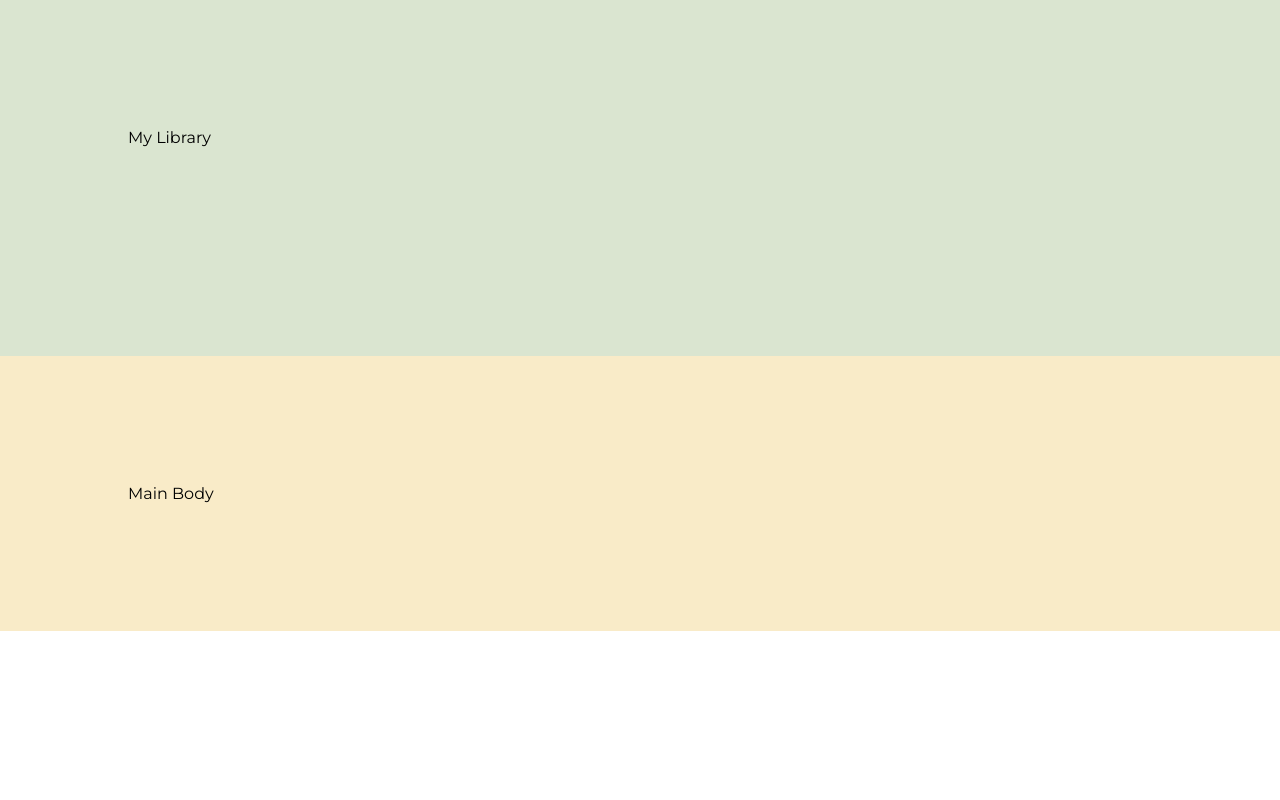
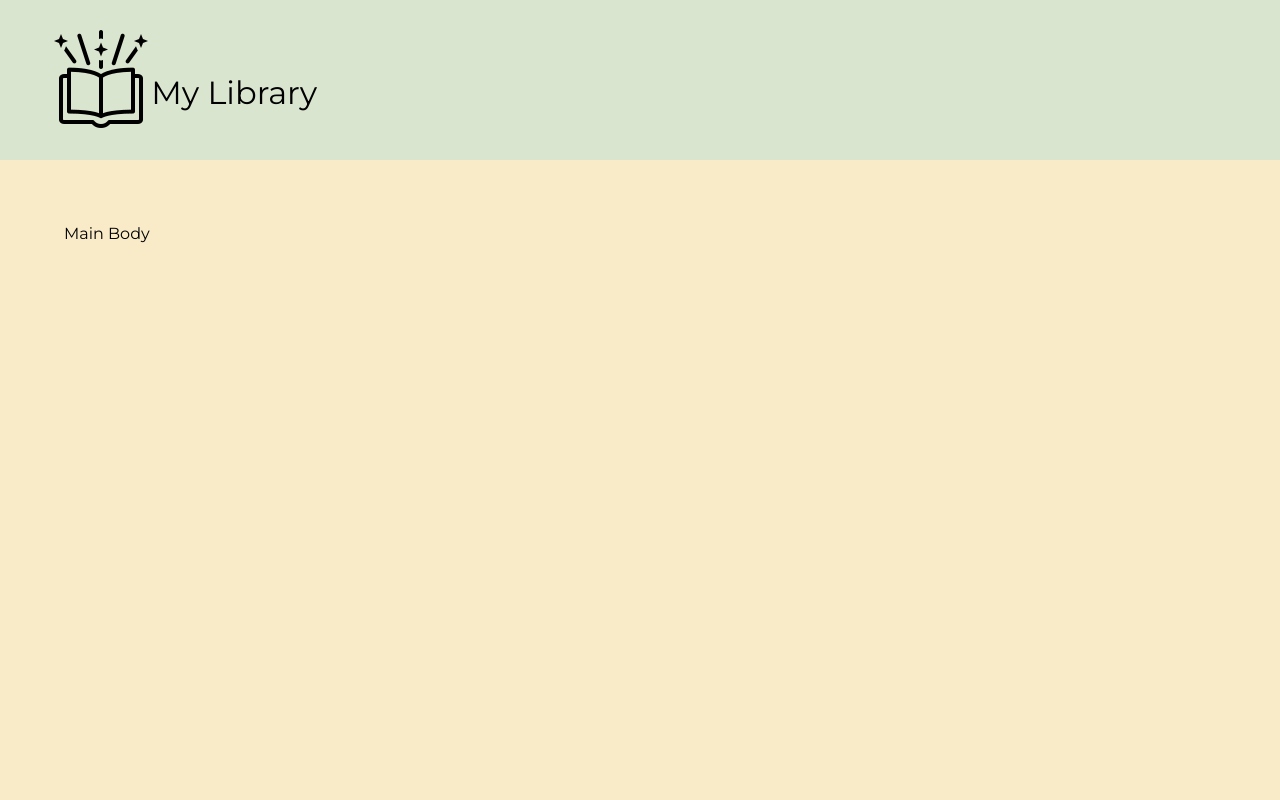
Before and after one commit to lijudu/library, a plain HTML site: page index.html in a window 1280 px wide. Drawn offline with Linux system fonts and the light colour scheme; files that its build step writes are made by us from their sources; files whose address does not match are found by name.

Commit message:
Add icon and fix padding

```diff
--- a/index.html
+++ b/index.html
@@ -13,8 +13,13 @@
         <link href="https://fonts.googleapis.com/css2?family=Montserrat:ital,wght@0,100;0,200;0,300;0,400;0,500;0,600;1,100;1,200;1,300;1,400;1,500&display=swap" rel="stylesheet">
     </head>
     <body>
-        <div class="title">My Library</div>
-        <div class="main">Main Body</div>
+        <div class="titleContainer">
+            <img class="icon" src="/Users/Lisa/Desktop/repos/library/icons8-storytelling-100.png" alt="">
+            <div class="title">My Library</div>
+        </div>
+        <div class="mainContainer">
+            <div class="main">Main Body</div>
+        </div>
 
         <script src="/Users/Lisa/Desktop/repos/library/site.js" async defer></script>
     </body>
--- a/styles.css
+++ b/styles.css
@@ -3,15 +3,34 @@ body {
     font-family: "montserrat", Arial, Helvetica, sans-serif;
 }
 
+.titleContainer {
+    background-color: #DAE5D0;
+    height: 20vh;
+    min-height: 100px;
+    display: flex;
+    align-items: center;
+    justify-content: left;
+}
+
 .title {
-    background-color: #DAE5D0;
-    height: 1fr;
-    min-height: 100px;
-    padding: 10% 10% 10% 10%;
+    height: 20vh;
+    font-size: 2em;
+    display: flex;
+    align-items: center;
+    padding-top: 2%;
+}
+
+.icon {
+    display: flex;
+    padding-left: 4%;
+}
+
+.mainContainer {
+    background-color: #F9EBC8;
+    height: 80vh;
 }
 
 .main {
-    background-color: #F9EBC8;
-    height: 4fr;
-    padding: 10% 10% 10% 10%;
+    padding-left: 5%;
+    padding-top: 5%;
 }
```
Also changed, not shown: icons8-storytelling-100.png (added), icons8-storytelling-50.png (added).
